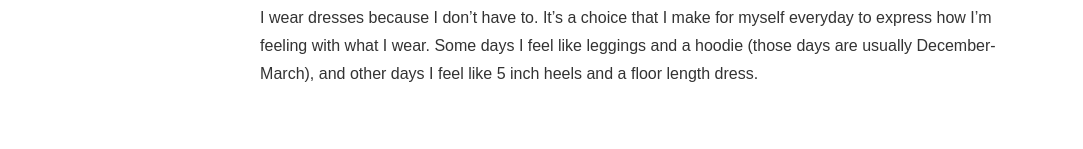
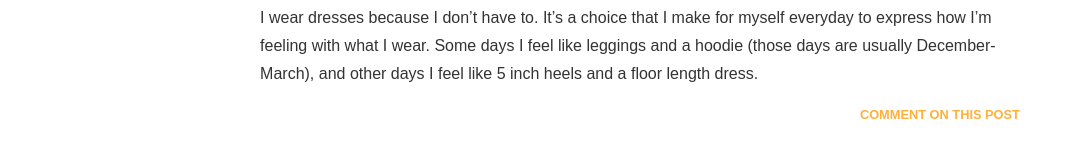
Before and after one commit to slothelle/lizabinante.com, a Jekyll site: the page built from index.html, in a window 1280 px wide. Shown: the part 1237-1386 px from the top of the page, without its empty margins (0-1083 px from the left). Built offline with Jekyll 4.4.1, drawn with Linux system fonts in a browser that asks for light colours; nearby versions of some CDN libraries; Markdown is read by kramdown in place of the engine named in the settings; the list of posts is cut into pages by our own code; before the commit the page ends 1354 px from its top, so only the background shows below that.

Commit message:
adding link to comment on posts; updated css to make it perdy

```diff
--- a/index.html
+++ b/index.html
@@ -6,4 +6,5 @@ title: Liz Abinante &middot; sassy lady knitter nerd
 <div id="blog">
     {% assign post = site.categories.blog.first %}
     {% include post.html %}
+    <p class="meta-comment"><a href="{{ post.url }}#disqus_thread">Comment on this post</a></p>
 </div>
--- a/stylesheets/main.css
+++ b/stylesheets/main.css
@@ -56,143 +56,156 @@ h1, h2 {
   font-weight: 700;
 }
 /* line 50, ../sass/main.scss */
+#blog .meta-comment {
+  font-family: "proxima-nova", Arial, sans-serif;
+  text-transform: uppercase;
+  font-size: 0.8em;
+  font-weight: 700;
+  text-align: right;
+}
+/* line 56, ../sass/main.scss */
+#blog .meta-comment a {
+  color: #ffb03b;
+  text-decoration: none;
+}
+/* line 62, ../sass/main.scss */
 #blog .topdot {
   border-top: 1px dotted #bac0ac;
   margin-top: 40px;
   padding-top: 30px;
 }
-/* line 56, ../sass/main.scss */
+/* line 68, ../sass/main.scss */
 #blog ul, #blog li {
   line-height: 2em;
 }
 
-/* line 62, ../sass/main.scss */
+/* line 74, ../sass/main.scss */
 .icony {
   padding: 10px;
 }
 
-/* line 63, ../sass/main.scss */
+/* line 75, ../sass/main.scss */
 a.icony {
   color: #ffb03b;
   text-decoration: none;
 }
 
-/* line 64, ../sass/main.scss */
+/* line 76, ../sass/main.scss */
 a.icony:hover {
   color: #2bd4be;
 }
 
-/* line 67, ../sass/main.scss */
+/* line 79, ../sass/main.scss */
 .neutral-dark {
   color: #98a89e;
 }
 
-/* line 68, ../sass/main.scss */
+/* line 80, ../sass/main.scss */
 .neutral-light {
   color: #bac0ac;
 }
 
-/* line 69, ../sass/main.scss */
+/* line 81, ../sass/main.scss */
 .bright-main {
   color: #2bd4be;
 }
 
-/* line 70, ../sass/main.scss */
+/* line 82, ../sass/main.scss */
 .bright-alt {
   color: #ffb03b;
 }
 
-/* line 73, ../sass/main.scss */
+/* line 85, ../sass/main.scss */
 .back-neutral-dark {
   background: #98a89e;
 }
 
-/* line 74, ../sass/main.scss */
+/* line 86, ../sass/main.scss */
 .back-neutral-light {
   background: #bac0ac;
 }
 
-/* line 75, ../sass/main.scss */
+/* line 87, ../sass/main.scss */
 .back-bright-main {
   background: #2bd4be;
 }
 
-/* line 76, ../sass/main.scss */
+/* line 88, ../sass/main.scss */
 .back-bright-alt {
   background: #ffb03b;
 }
 
-/* line 79, ../sass/main.scss */
+/* line 91, ../sass/main.scss */
 .height0x {
   min-height: 5px;
 }
 
-/* line 80, ../sass/main.scss */
+/* line 92, ../sass/main.scss */
 .height1x {
   min-height: 25px;
 }
 
-/* line 81, ../sass/main.scss */
+/* line 93, ../sass/main.scss */
 .height2x {
   min-height: 50px;
 }
 
-/* line 82, ../sass/main.scss */
+/* line 94, ../sass/main.scss */
 .height3x {
   min-height: 70px;
 }
 
-/* line 83, ../sass/main.scss */
+/* line 95, ../sass/main.scss */
 .height4x {
   min-height: 90px;
 }
 
-/* line 86, ../sass/main.scss */
+/* line 98, ../sass/main.scss */
 .center {
   text-align: center;
 }
 
-/* line 87, ../sass/main.scss */
+/* line 99, ../sass/main.scss */
 .right {
   text-align: right;
 }
 
-/* line 90, ../sass/main.scss */
+/* line 102, ../sass/main.scss */
 .large {
   font-size: 1.7em;
 }
 
-/* line 91, ../sass/main.scss */
+/* line 103, ../sass/main.scss */
 .medium {
   font-size: 1.2em;
 }
 
-/* line 92, ../sass/main.scss */
+/* line 104, ../sass/main.scss */
 .small {
   font-size: 0.9em;
 }
 
-/* line 95, ../sass/main.scss */
+/* line 107, ../sass/main.scss */
 .weight300 {
   font-weight: 300;
 }
 
-/* line 96, ../sass/main.scss */
+/* line 108, ../sass/main.scss */
 .weight400 {
   font-weight: 400;
 }
 
-/* line 97, ../sass/main.scss */
+/* line 109, ../sass/main.scss */
 .weight700 {
   font-weight: 700;
 }
 
-/* line 98, ../sass/main.scss */
+/* line 110, ../sass/main.scss */
 .weight900 {
   font-weight: 900;
 }
 
-/* line 101, ../sass/main.scss */
+/* line 113, ../sass/main.scss */
 a.link-neutral-dark {
   background: #98a89e;
   text-decoration: none;
@@ -201,7 +214,7 @@ a.link-neutral-dark {
   font-weight: 300;
 }
 
-/* line 109, ../sass/main.scss */
+/* line 121, ../sass/main.scss */
 a.link-neutral-light {
   background: #bac0ac;
   text-decoration: none;
@@ -210,7 +223,7 @@ a.link-neutral-light {
   font-weight: 300;
 }
 
-/* line 117, ../sass/main.scss */
+/* line 129, ../sass/main.scss */
 a.link-bright-main {
   background: #2bd4be;
   text-decoration: none;
@@ -219,7 +232,7 @@ a.link-bright-main {
   font-weight: 300;
 }
 
-/* line 125, ../sass/main.scss */
+/* line 137, ../sass/main.scss */
 a.link-bright-alt {
   background: #ffb03b;
   text-decoration: none;
@@ -228,25 +241,25 @@ a.link-bright-alt {
   font-weight: 300;
 }
 
-/* line 133, ../sass/main.scss */
+/* line 145, ../sass/main.scss */
 a.link-neutral-dark:hover {
   background: #2bd4be;
   text-decoration: none;
 }
 
-/* line 138, ../sass/main.scss */
+/* line 150, ../sass/main.scss */
 a.link-neutral-light:hover {
   background: #ffb03b;
   text-decoration: none;
 }
 
-/* line 143, ../sass/main.scss */
+/* line 155, ../sass/main.scss */
 a.link-bright-main:hover {
   background: #98a89e;
   text-decoration: none;
 }
 
-/* line 148, ../sass/main.scss */
+/* line 160, ../sass/main.scss */
 a.link-bright-alt:hover {
   background: #bac0ac;
   text-decoration: none;
```
Also changed, not shown: sass/main.scss (+12 -0 lines).
